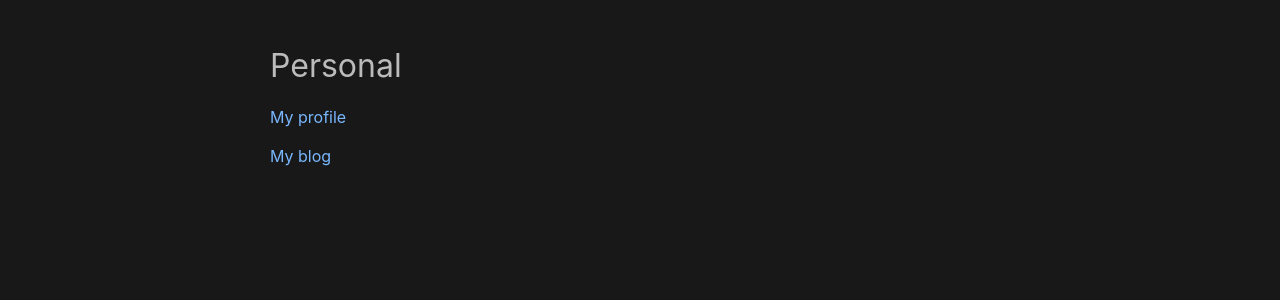
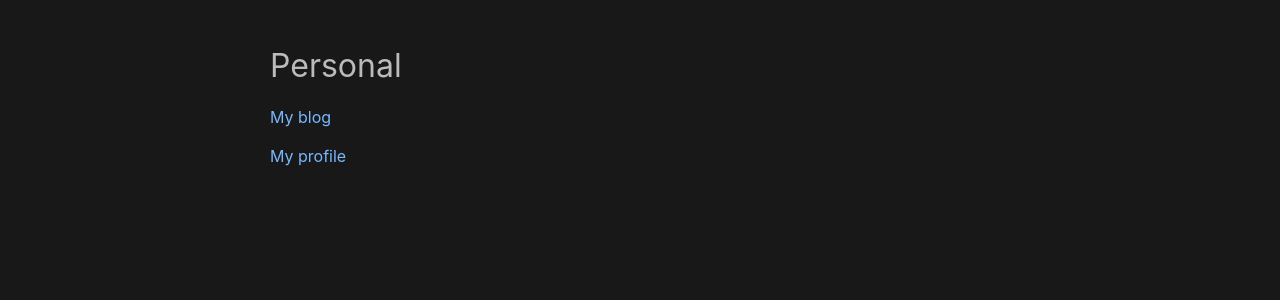
Before and after one commit to vorthkor/victao-blog, a Jekyll site: the page built from about.md, in a window 1280 px wide. Shown: the part 236-536 px from the top of the page. Built offline with Jekyll 4.4.1, drawn with Linux system fonts in a browser that asks for light colours.

```diff
--- a/about.md
+++ b/about.md
@@ -9,6 +9,6 @@ This is the base Jekyll theme. And I made a copy just to add this page about me
 
 ## Personal
 
+[My blog](https://vorthkor.github.io/victao-blog/)
+
 [My profile](https://github.com/vorthkor)
-
-[My blog](https://vorthkor.github.io/victao-blog/)
```
